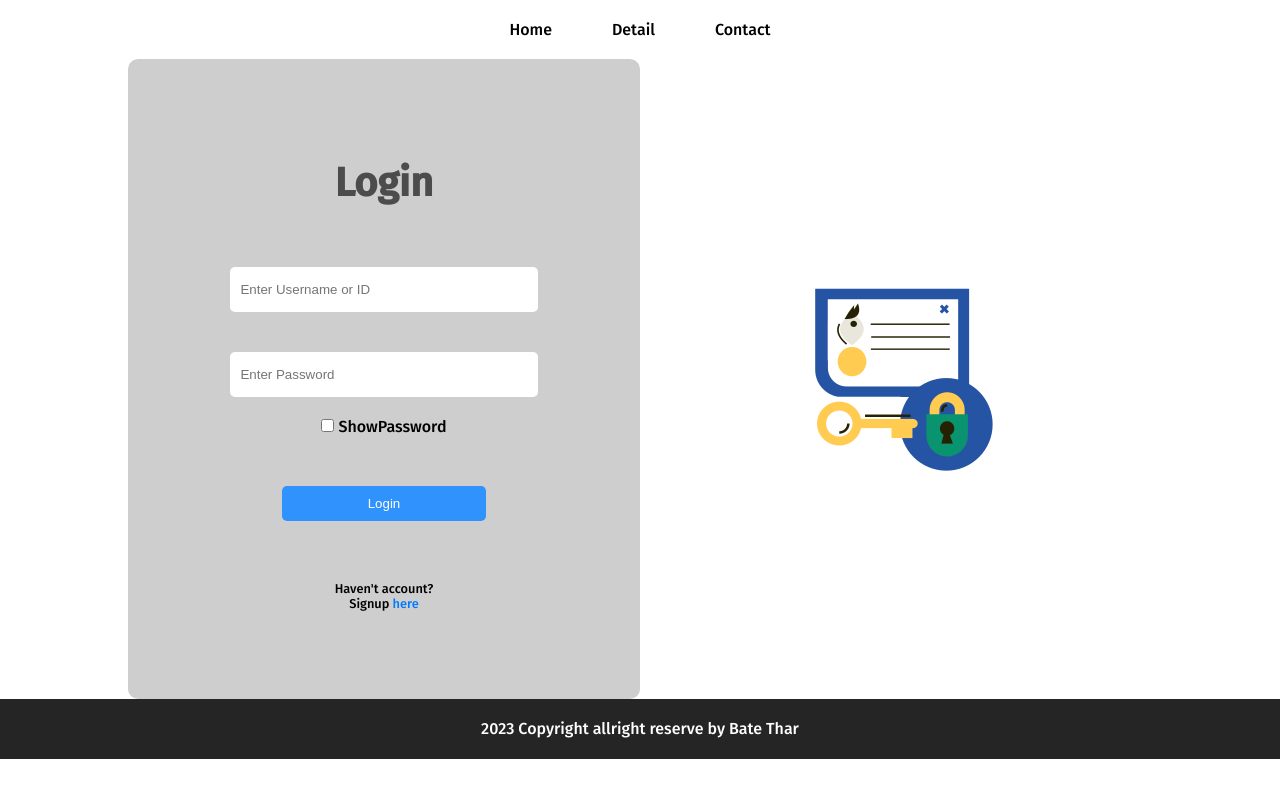
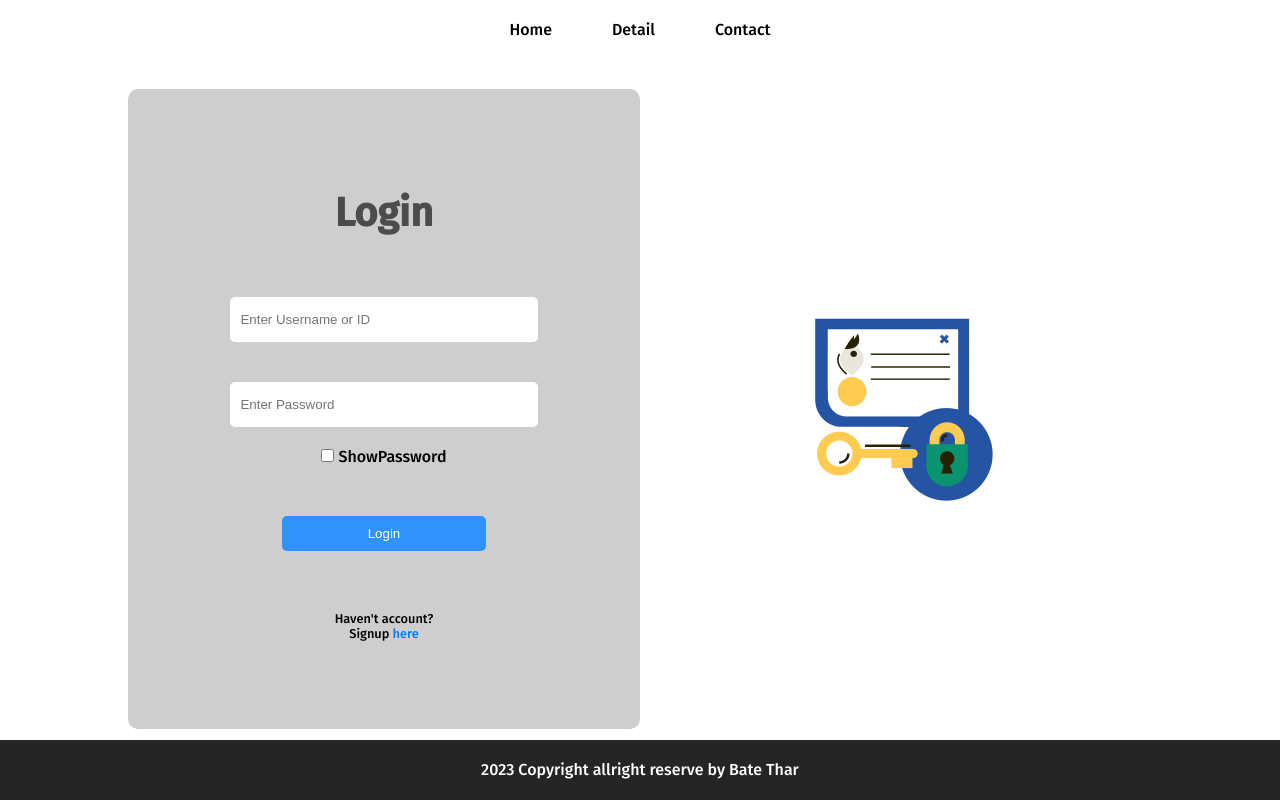
Before and after one commit to Kaung-Myat-Hun/angular-application, an Angular app: page /login in a window 1280 px wide. Built offline with nearby package versions, Linux system fonts and the light colour scheme.

Commit message:
adding: new style

```diff
--- a/src/app/footer/footer.component.css
+++ b/src/app/footer/footer.component.css
@@ -4,6 +4,9 @@ footer{
   color: #fff;
   text-align: center;
   height: 60px;
+  position: fixed;
+  bottom: 0;
+  left: 0;
 }
 footer p {
   display: block;
--- a/src/app/login/login.component.css
+++ b/src/app/login/login.component.css
@@ -8,7 +8,7 @@
   width: 80vw !important;
   height: 80vh !important;
   /* background-color: bisque; */
-  margin: auto;
+  margin: 30px auto;
 }
 .formLogin, .formRegister{
   width: 50%;
```
